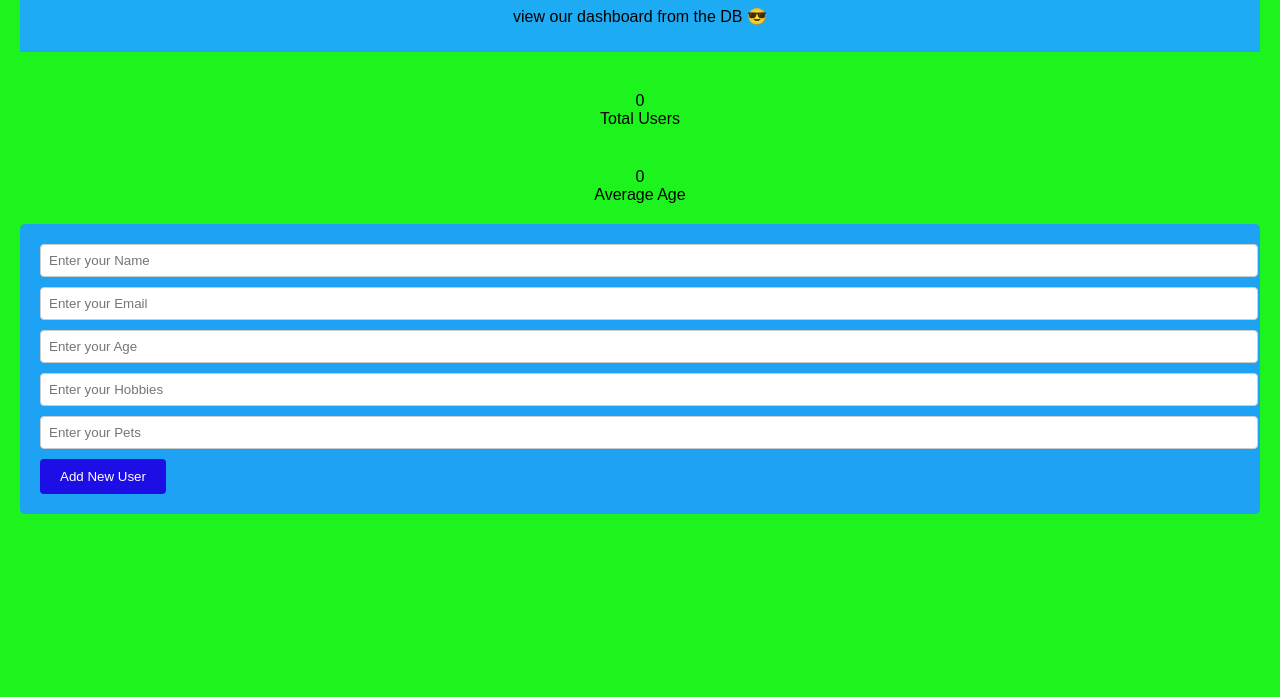
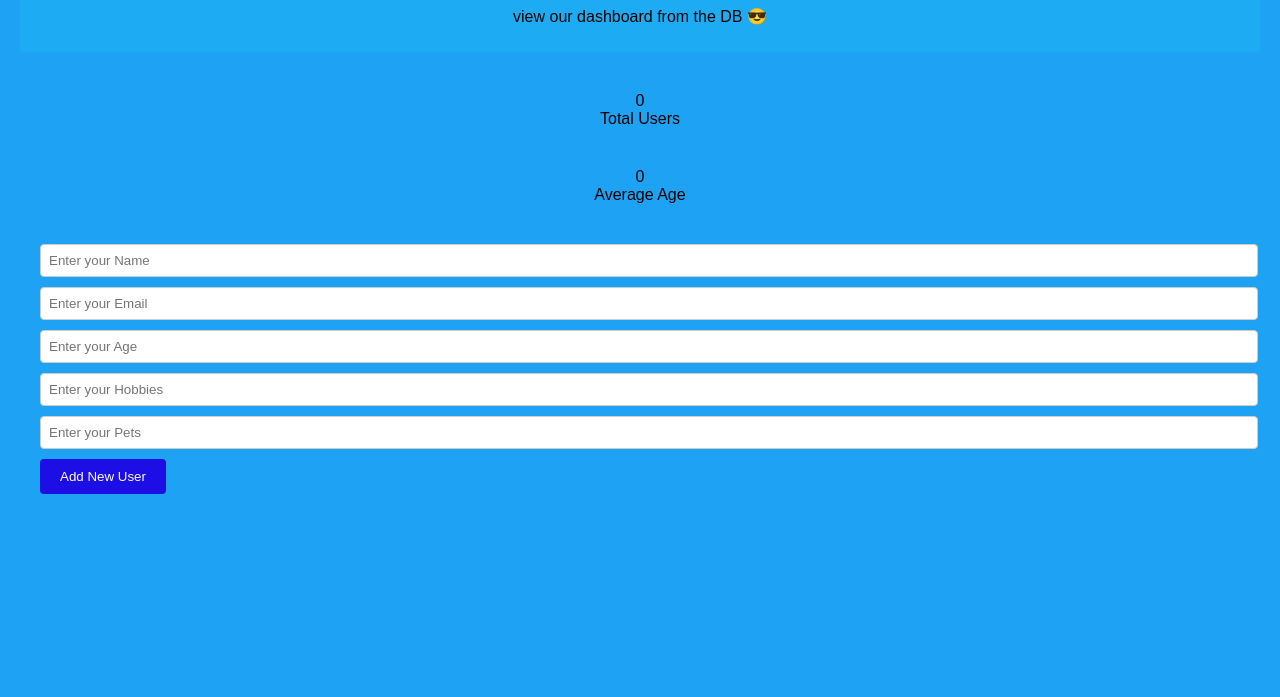
Before and after one commit to idan70000-ui/docker-project, a website: page public/index.html in a window 1280 px wide. Shown: the part 103-800 px from the top of the page. Drawn offline with Linux system fonts and the light colour scheme; no server answers.

Commit message:
start production

```diff
--- a/public/style.css
+++ b/public/style.css
@@ -1,6 +1,6 @@
 body {
     font-family: Arial, sans-serif;
-    background-color: #1df41d;
+    background-color: #1da2f4;
     margin: 10px;
     padding: 10px;
 }
@@ -46,7 +46,7 @@ button {
     cursor: pointer;
 }
 button:hover {
-    background-color: #1df41d;
+    background-color: #1da2f4;
 }
 table {
     width: 100%;
@@ -68,7 +68,7 @@ th {
     align-items: center;
 }
 .stat-card {
-    background-color: #1df41d;
+    background-color: #1da2f4;
     padding: 20px;
     border-radius: 5px;
     text-align: center;
```
